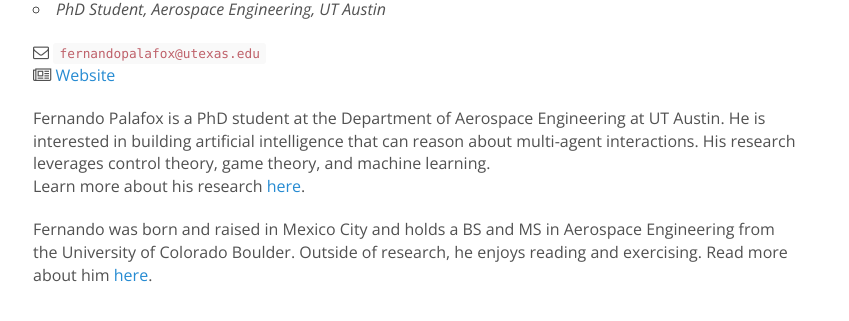
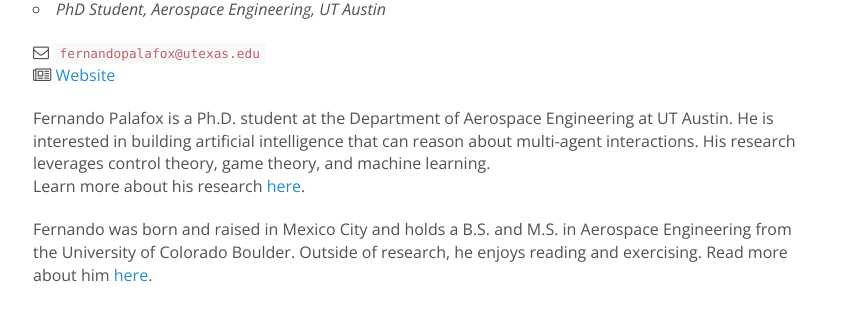
Before and after one commit to KordingLab/KordingLab.github.io, a Jekyll site: the page built from _people/fernando_palafox.md, in a window 1280 px wide. Shown: the part 464-785 px from the top of the page, without its empty margins (222-1071 px from the left). Built offline with Jekyll 4.4.1, drawn with Linux system fonts in a browser that asks for light colours; nearby versions of some CDN libraries; comment, search, counter and statistics services are not loaded.

Commit message:
punctuation

```diff
--- a/_people/fernando_palafox.md
+++ b/_people/fernando_palafox.md
@@ -11,11 +11,11 @@ avatar: fernando_palafox.jpg
 <i class="fa fa-envelope-o"></i> `fernandopalafox@utexas.edu`<br>
 <i class="fa fa-newspaper-o"></i> [Website](https://palafox.info)
 
-Fernando Palafox is a PhD student at the Department of Aerospace Engineering at UT Austin.
+Fernando Palafox is a Ph.D. student at the Department of Aerospace Engineering at UT Austin.
 He is interested in building artificial intelligence that can reason about multi-agent interactions.
 His research leverages control theory, game theory, and machine learning.
 Learn more about his research [here](https://palafox.info/research/).
 
-Fernando was born and raised in Mexico City and holds a BS and MS in Aerospace Engineering from the University of Colorado Boulder.
+Fernando was born and raised in Mexico City and holds a B.S. and M.S. in Aerospace Engineering from the University of Colorado Boulder.
 Outside of research, he enjoys reading and exercising.
 Read more about him [here](https://palafox.info/about).
```
